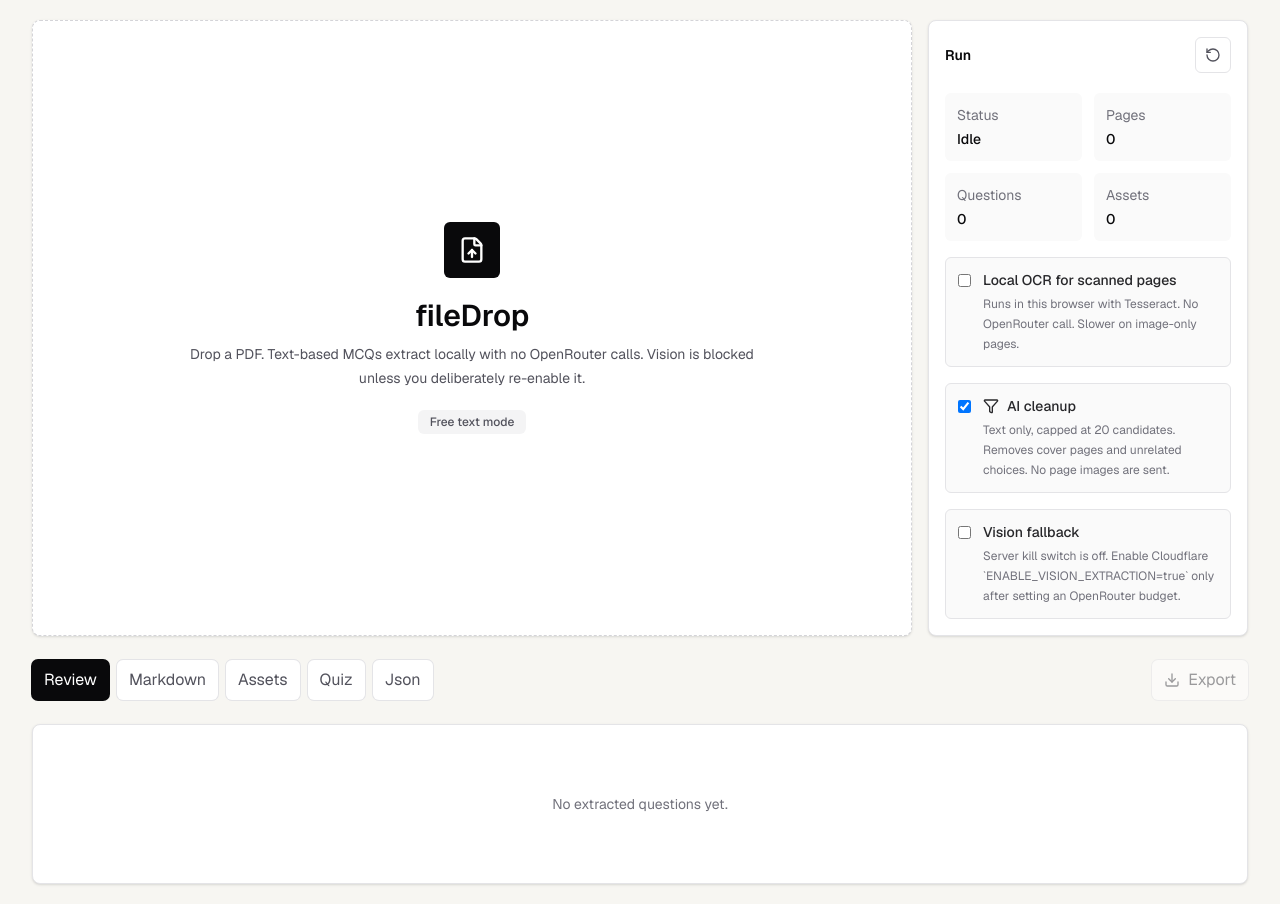
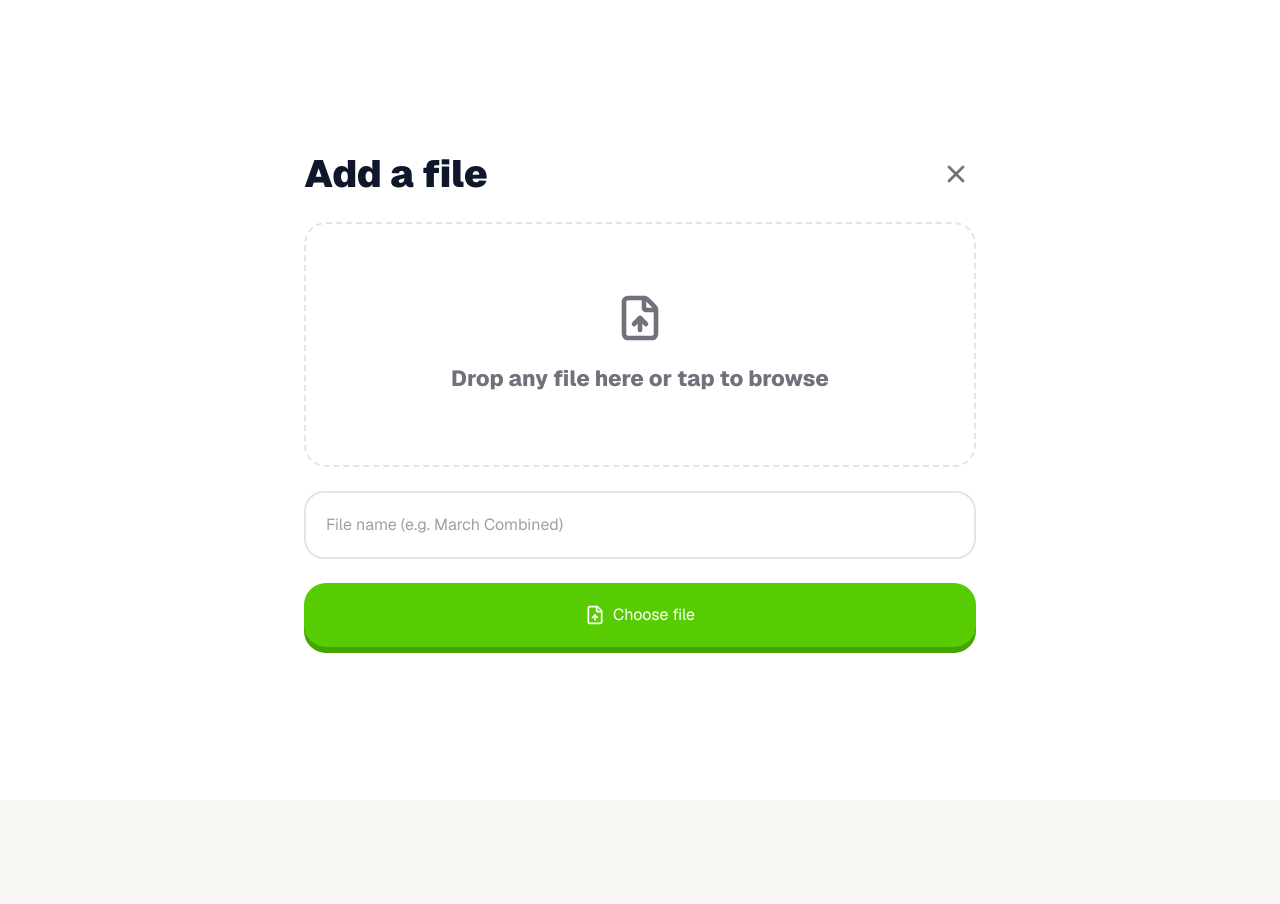
Before and after one commit to musaabMD/fileDrop, a Next.js app: page / in a window 1280 px wide. After the commit the page ends 800 px from the top, so only its background shows below. Built offline with nearby package versions, Linux system fonts and the light colour scheme.

Commit message:
Add simple file drop mode

```diff
--- a/src/app/page.tsx
+++ b/src/app/page.tsx
@@ -13,7 +13,7 @@ import {
   Sparkles,
   X,
 } from "lucide-react";
-import { useMemo, useRef, useState } from "react";
+import { useEffect, useMemo, useRef, useState } from "react";
 import type {
   BoundingBox,
   CanonicalQuestion,
@@ -1324,6 +1324,7 @@ function applyCleanup(
 
 export default function Home() {
   const inputRef = useRef<HTMLInputElement>(null);
+  const [simpleMode, setSimpleMode] = useState(true);
   const [phase, setPhase] = useState<Phase>("idle");
   const [tab, setTab] = useState<Tab>("review");
   const [fileName, setFileName] = useState("");
@@ -1335,11 +1336,22 @@ export default function Home() {
   const [quizAnswers, setQuizAnswers] = useState<QuizAnswer>({});
   const [submitted, setSubmitted] = useState(false);
   const [useVision, setUseVision] = useState(false);
-  const [useOcr, setUseOcr] = useState(false);
+  const [useOcr, setUseOcr] = useState(true);
   const [useAiCleanup, setUseAiCleanup] = useState(true);
   const [markdownPages, setMarkdownPages] = useState<MarkdownPage[]>([]);
   const [apiJob, setApiJob] = useState<ApiJob | null>(null);
   const [aiUsage, setAiUsage] = useState<AiUsageRecord[]>([]);
+
+  useEffect(() => {
+    const params = new URLSearchParams(window.location.search);
+    const isSimple = params.get("advanced") !== "1";
+    setSimpleMode(isSimple);
+    if (isSimple) {
+      setUseOcr(true);
+      setUseAiCleanup(true);
+      setUseVision(false);
+    }
+  }, []);
 
   const approvedQuestions = useMemo(
     () =>
@@ -1610,6 +1622,160 @@ export default function Home() {
     anchor.download = `${fileName || "filedrop"}-extraction.json`;
     anchor.click();
     URL.revokeObjectURL(url);
+  }
+
+  function resetRun() {
+    setPhase("idle");
+    setQuestions([]);
+    setAssets([]);
+    setWarnings([]);
+    setMarkdownPages([]);
+    setApiJob(null);
+    setAiUsage([]);
+    setProgress({ current: 0, total: 0, label: "" });
+    setError("");
+    setFileName("");
+  }
+
+  const isWorking = phase === "rendering" || phase === "extracting";
+
+  if (simpleMode) {
+    const progressPercent = progress.total
+      ? Math.round((progress.current / progress.total) * 100)
+      : 0;
+
+    return (
+      <main className="min-h-screen bg-white text-[#0F172A]">
+        <div className="mx-auto flex min-h-screen w-full max-w-3xl items-center justify-center px-4 py-8">
+          <section className="w-full rounded-[24px] bg-white p-6 sm:p-8">
+            <div className="mb-7 flex items-center justify-between">
+              <h1 className="text-[34px] font-black leading-none tracking-normal sm:text-[38px]">
+                Add a file
+              </h1>
+              <button
+                type="button"
+                onClick={resetRun}
+                className="grid h-10 w-10 place-items-center rounded-full text-zinc-500 transition hover:bg-zinc-100 hover:text-zinc-900"
+                aria-label="Clear"
+              >
+                <X className="h-7 w-7" strokeWidth={2.4} />
+              </button>
+            </div>
+
+            <button
+              type="button"
+              onClick={() => inputRef.current?.click()}
+              onDragOver={(event) => event.preventDefault()}
+              onDrop={(event) => {
+                event.preventDefault();
+                const file = event.dataTransfer.files[0];
+                if (file) void processFile(file);
+              }}
+              disabled={isWorking}
+              className="flex min-h-[245px] w-full flex-col items-center justify-center gap-5 rounded-[22px] border-2 border-dashed border-zinc-200 bg-white px-6 py-10 text-center text-zinc-500 transition hover:border-zinc-300 hover:bg-zinc-50 disabled:cursor-wait disabled:opacity-80"
+            >
+              <input
+                ref={inputRef}
+                hidden
+                type="file"
+                accept="application/pdf,.pdf"
+                onChange={(event) => {
+                  const file = event.target.files?.[0];
+                  if (file) void processFile(file);
+                }}
+              />
+              {isWorking ? (
+                <Loader2 className="h-12 w-12 animate-spin" strokeWidth={2.3} />
+              ) : (
+                <FileUp className="h-12 w-12" strokeWidth={2.3} />
+              )}
+              <span className="text-[22px] font-extrabold">
+                {fileName || "Drop any file here or tap to browse"}
+              </span>
+            </button>
+
+            <input
+              className="mt-6 w-full rounded-[20px] border-2 border-zinc-200 px-5 py-5 text-[22px] font-extrabold text-zinc-700 outline-none placeholder:text-zinc-400 focus:border-sky-400"
+              value={fileName.replace(/\.[^.]+$/, "")}
+              onChange={(event) => setFileName(event.target.value)}
+              placeholder="File name (e.g. March Combined)"
+              aria-label="File name"
+            />
+
+            {progress.total || isWorking ? (
+              <div className="mt-5">
+                <div className="h-3 overflow-hidden rounded-full bg-zinc-100">
+                  <div
+                    className="h-full rounded-full bg-[#58CC02] transition-all"
+                    style={{ width: `${progressPercent}%` }}
+                  />
+                </div>
+                <p className="mt-3 text-center text-sm font-extrabold text-zinc-500">
+                  {phase === "done"
+                    ? "File ready"
+                    : progress.total
+                      ? `Processing page ${progress.current} of ${progress.total}`
+                      : "Preparing file"}
+                </p>
+              </div>
+            ) : null}
+
+            {error ? (
+              <p className="mt-4 rounded-2xl bg-rose-50 px-4 py-3 text-sm font-bold text-rose-700">
+                {error}
+              </p>
+            ) : null}
+
+            {phase === "done" ? (
+              <div className="mt-5 rounded-2xl bg-emerald-50 p-4 text-center">
+                <p className="text-lg font-black text-emerald-900">
+                  Ready: {questions.length} question{questions.length === 1 ? "" : "s"} and{" "}
+                  {assets.length} image{assets.length === 1 ? "" : "s"}
+                </p>
+                <div className="mt-4 flex flex-col gap-3 sm:flex-row sm:justify-center">
+                  {apiJob ? (
+                    <a
+                      href={apiJob.resultUrl}
+                      target="_blank"
+                      rel="noreferrer"
+                      className="rounded-2xl bg-[#1CB0F6] px-5 py-3 text-sm font-black text-white shadow-[0_5px_0_#1899D6]"
+                    >
+                      Open result
+                    </a>
+                  ) : null}
+                  <button
+                    type="button"
+                    onClick={exportJson}
+                    className="rounded-2xl bg-[#58CC02] px-5 py-3 text-sm font-black text-white shadow-[0_5px_0_#46A302]"
+                  >
+                    Download JSON
+                  </button>
+                </div>
+              </div>
+            ) : null}
+
+            <button
+              type="button"
+              onClick={() => inputRef.current?.click()}
+              disabled={isWorking}
+              className="mt-6 flex w-full items-center justify-center gap-2 rounded-[22px] bg-[#58CC02] px-5 py-5 text-[20px] font-black text-white shadow-[0_6px_0_#46A302] transition active:translate-y-1 active:shadow-none disabled:bg-zinc-200 disabled:text-zinc-400 disabled:shadow-[0_6px_0_#cfcfcf]"
+            >
+              {isWorking ? (
+                <>
+                  <Loader2 className="h-5 w-5 animate-spin" />
+                  Processing
+                </>
+              ) : (
+                <>
+                  <FileUp className="h-5 w-5" />
+                  {fileName ? "Choose another file" : "Choose file"}
+                </>
+              )}
+            </button>
+          </section>
+        </div>
+      </main>
+    );
   }
 
   return (
```
